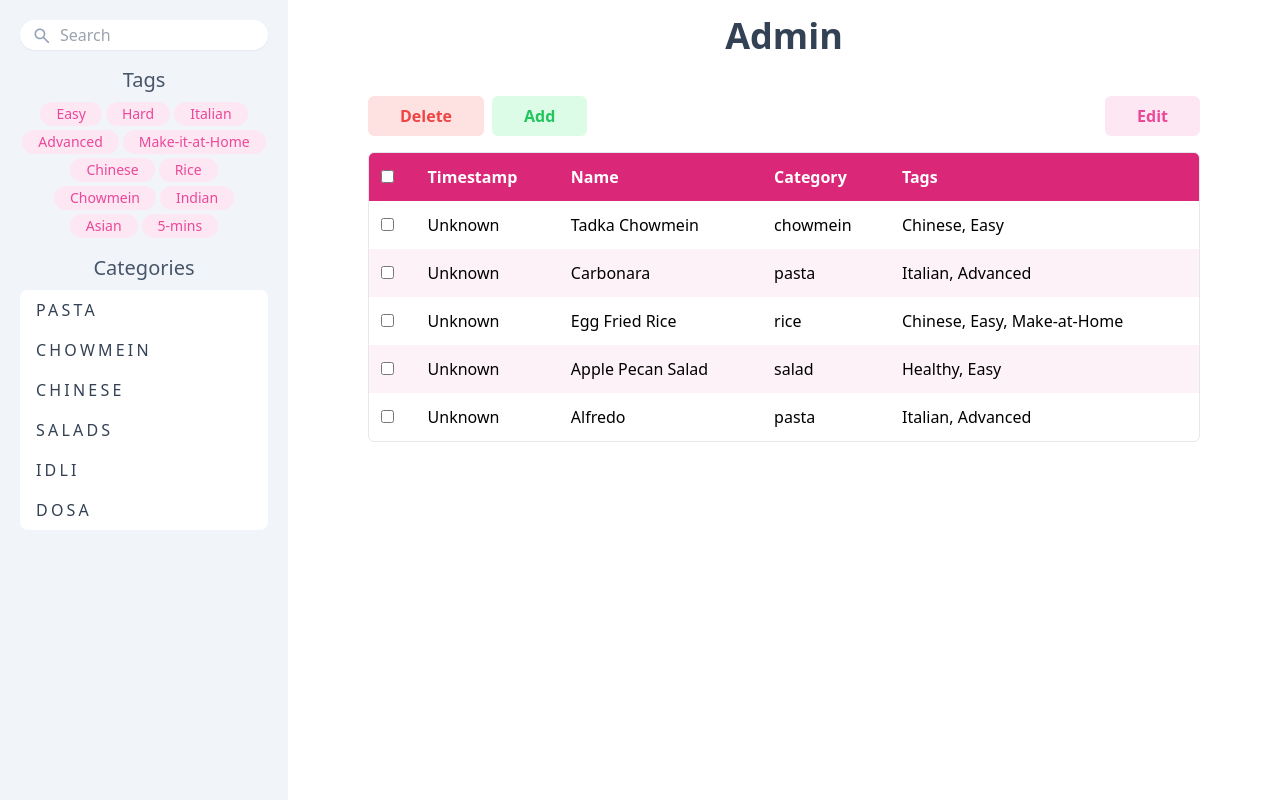
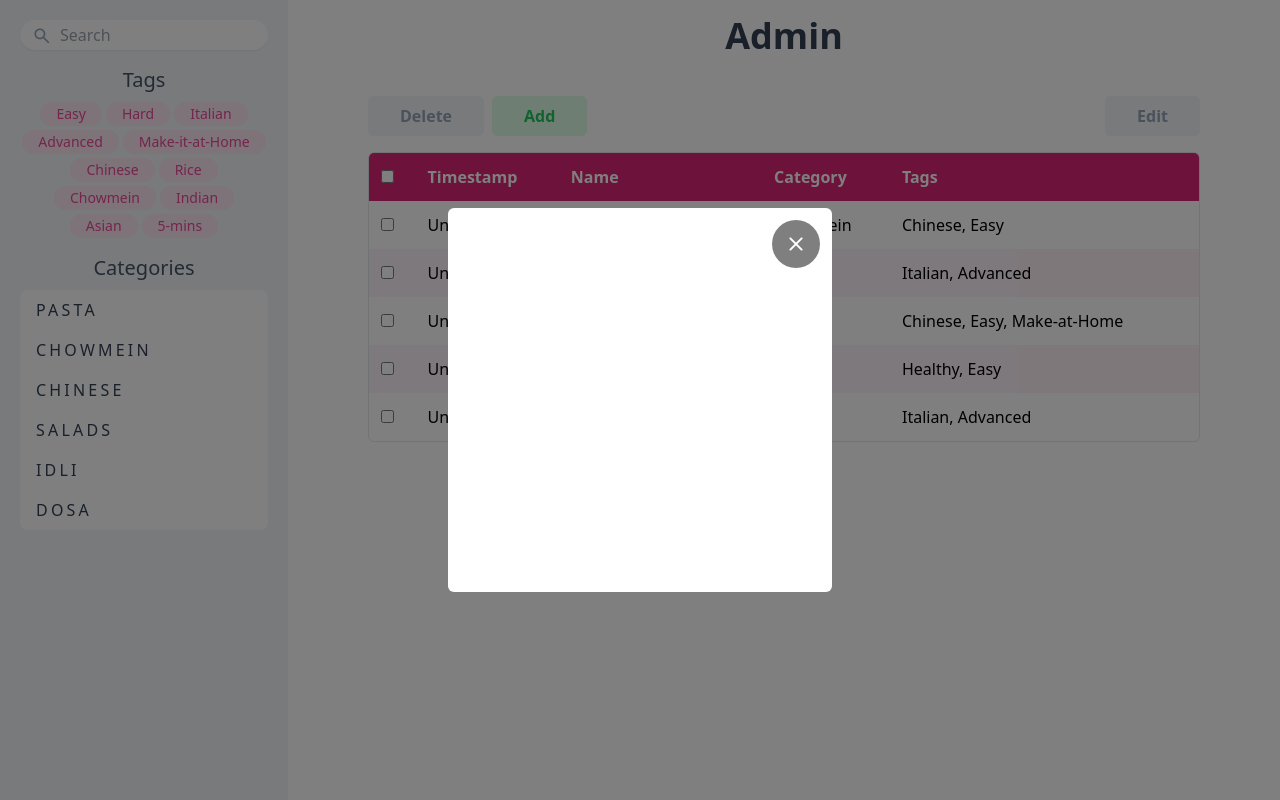
Before and after one commit to amaank404/recipes-school-project, a Next.js app in the folder frontend/recipescom/: page /admin in a window 1280 px wide. Both pictures are taken after a click on the element "Add". Built offline with nearby package versions, Linux system fonts and the light colour scheme.

Commit message:
worked on admin page and a new outlined input widget

```diff
--- a/frontend/recipescom/app/admin/editview.tsx
+++ b/frontend/recipescom/app/admin/editview.tsx
@@ -5,8 +5,10 @@ import { RecipeData } from "../repository/types";
 import { get_recipe } from "../repository/repository";
 import Loader from "../ui/loader";
 import LoadFailure from "../ui/load_failure";
+import BackButton from "../ui/backbutton";
+import IconButton from "../ui/input/iconbutton";
 
-export default function EditView({id, className, nobackbutton}: {id: string, className?: string, nobackbutton?: boolean}) {
+export default function EditView({id, className, nobackbutton, onClose}: {id: string, className?: string, nobackbutton?: boolean, onClose?: () => void}) {
     const [data, setData] = useState<RecipeData>();
     const [state, setState] = useState("loading");
     const [err, setError] = useState("");
@@ -31,7 +33,9 @@ export default function EditView({id, className, nobackbutton}: {id: string, cla
     if (state == "loading") {
         return <Loader className={className} nobackbutton={nobackbutton}/>
     } else if (state == "success") {
-        return <div className={className || "w-full h-full"}></div>
+        return <div className={className + " relative" || "w-full h-full relative"}>
+            {nobackbutton ? <IconButton icon="close" className="absolute top-3 right-3"/> : <BackButton/>}
+        </div>
     } else {
         return <LoadFailure err={err} className={className} nobackbutton={nobackbutton}/>
     }
--- a/frontend/recipescom/app/admin/page.tsx
+++ b/frontend/recipescom/app/admin/page.tsx
@@ -1,6 +1,6 @@
 'use client';
 
-import { useEffect, useRef, useState } from "react";
+import { memo, useCallback, useEffect, useRef, useState } from "react";
 import Button from "../ui/input/button";
 import SearchSideBar, { SearchData } from "../ui/input/search_side_bar";
 import Popup from "../ui/popup";
@@ -10,14 +10,15 @@ import { search } from "../repository/repository";
 import { Recipe, SearchParams } from "../repository/types";
 import Loader from "../ui/loader";
 import LoadFailure from "../ui/load_failure";
+import _ from "lodash";
 
-export function RecipeTableLoader({className, onData, query}: {className?: string, onData?: (recipes: Recipe[]) => void, query: SearchParams}) {
+function RecipeTableLoader({className, onData, query}: {className?: string, onData?: (recipes: string[]) => void, query: SearchParams}) {
     let [data, setData] = useState<Recipe[]>();
     let [state, setState] = useState("loading");
     let [err, setErr] = useState("");
     const currentQuery = useRef(query);
 
-    if (currentQuery.current !== query) {
+    if (!_.isEqual(currentQuery.current, query)) {
         setState("loading");
         currentQuery.current = query;
     }
@@ -35,7 +36,7 @@ export function RecipeTableLoader({className, onData, query}: {className?: strin
     if (state === "loading") {
         return <Loader className={className} nobackbutton/>
     } else if (state === "success") {
-        return <TableView className={className} data={data as Recipe[]}/>
+        return <TableView className={className} data={data as Recipe[]} onData={onData}/>
     } else if (state === "error") {
         return <LoadFailure err={err} className={className} nobackbutton/>
     }
@@ -44,6 +45,7 @@ export function RecipeTableLoader({className, onData, query}: {className?: strin
 export default function Admin() {
     let [id, setId] = useState<string | null>(null);
     let [searchData, setSearchData] = useState<SearchData>();
+    let [select, setSelect] = useState<string[]>([]);
 
     let query: SearchParams = {
         query: []
@@ -61,16 +63,20 @@ export default function Admin() {
         if (searchData.search.trim().length) query.query.push(["search", "recipes.name", searchData.search.trim()]);
     }
 
+    const setSelectData = useCallback((d: string[]) => {
+        setSelect(d);
+    }, []);
+
     function addRecipe() {
-
+        setId("new");
     }
 
     function deleteRecipe() {
-
+        console.error("Deletion not implemented yet");
     }
 
     function editRecipe() {
-
+        setId(select[0]);
     }
 
     return <div className="flex max-lg:flex-col">
@@ -80,17 +86,17 @@ export default function Admin() {
             <div className="w-full max-lg:px-5 py-10 px-20">
                 <div className="flex justify-between w-full">
                     <div className="flex gap-2">
-                        <Button label="Delete" color="red" onClick={deleteRecipe}/>
+                        <Button label="Delete" color="red" onClick={deleteRecipe} disabled={select.length === 0}/>
                         <Button label="Add" color="green" onClick={addRecipe}/>
                     </div>
-                    <Button label="Edit" color="pink" onClick={editRecipe}/>
+                    <Button label="Edit" color="pink" onClick={editRecipe} disabled={select.length !== 1}/>
                 </div>
-                <RecipeTableLoader className="mt-4 max-w-full" query={query}/>
+                <RecipeTableLoader className="mt-4 max-w-full" query={query} onData={setSelectData}/>
             </div>
 
             {id !== null ?
             <Popup>
-                <EditView id={id}/>
+                <EditView id={id} onClose={() => setId(null)} nobackbutton className="h-96 w-96 bg-white p-3 rounded-md"/>
             </Popup>
             : ""}
         </div>
--- /dev/null
+++ b/frontend/recipescom/app/testing/layout.tsx
@@ -0,0 +1,16 @@
+export const metadata = {
+  title: 'Next.js',
+  description: 'Generated by Next.js',
+}
+
+export default function RootLayout({
+  children,
+}: {
+  children: React.ReactNode
+}) {
+  return (
+    <html lang="en">
+      <body>{children}</body>
+    </html>
+  )
+}
--- /dev/null
+++ b/frontend/recipescom/app/testing/page.tsx
@@ -0,0 +1,9 @@
+import "@/app/globals.css";
+
+import OutlinedInput from "../ui/input/outlined_input"
+
+export default function TestPage() {
+    return <div className="flex p-10">
+        <OutlinedInput placeholder="Email"/>
+    </div>
+}
--- a/frontend/recipescom/app/ui/input/button.tsx
+++ b/frontend/recipescom/app/ui/input/button.tsx
@@ -1,10 +1,10 @@
 import { MouseEventHandler } from "react";
 
-export default function Button({label, onClick, color}: {label: string, onClick?: MouseEventHandler<HTMLDivElement>, color?: string}) {
+export default function Button({label, onClick, color, disabled}: {label: string, onClick?: MouseEventHandler<HTMLDivElement>, color?: string, disabled?: boolean}) {
     color = color || "slate";
     const className = `bg-${color}-100 text-${color}-500 hover:bg-${color}-500 hover:text-white active:bg-${color}-800 active:text-white active:ring-${color}-800`;
 
-    return <div className={`rounded-md px-8 py-2 select-none cursor-pointer transition-all font-semibold ${className} text-center active:ring ring-offset-2`} onClick={onClick}>
+    return <div className={`rounded-md px-8 py-2 select-none transition-all font-semibold ${disabled ? 'bg-slate-100 text-slate-400 cursor-not-allowed' : className + " cursor-pointer active:ring ring-offset-2"} text-center`} onClick={disabled ? undefined : onClick}>
         {label}
     </div>
 }
--- /dev/null
+++ b/frontend/recipescom/app/ui/input/iconbutton.tsx
@@ -0,0 +1,7 @@
+export default function IconButton({onClick, className, icon}: {onClick?: () => void, className?: string, icon: string}) {
+    return <div className={className}>
+    <div onClick={() => onClick?.()} className="z-50 cursor-pointer material-symbols-rounded text-2xl bg-black text-white size-12 rounded-full flex items-center justify-center bg-opacity-50 hover:bg-opacity-75 backdrop-blur-sm">
+        {icon}
+    </div>
+</div>
+}
--- /dev/null
+++ b/frontend/recipescom/app/ui/input/outlined_input.tsx
@@ -0,0 +1,31 @@
+'use client';
+
+import clsx from "clsx";
+import { FocusEvent, useState } from "react";
+
+export default function OutlinedInput({placeholder, className}: {placeholder: string, className?: string}) {
+    let [empty, setEmpty] = useState(true);
+
+    const onFocus = () => {
+        setEmpty(false);
+    }
+
+    const onBlur = (evt: FocusEvent<HTMLInputElement>) => {
+        const val = evt.target.value;
+
+        setEmpty(val.length === 0);
+    }
+
+    return <div className={className}>
+        <div className="relative">
+            <input className="bg-transparent w-full outline-1 outline outline-slate-300 p-1 rounded-md focus:outline-2 focus:outline-pink-400 peer transition-color" onFocus={onFocus} onBlur={onBlur}/>
+            <div className={clsx(
+                "absolute p-1 transition-all z-10 pointer-events-none select-none",
+                {
+                    "text-slate-400 top-0 left-0": empty,
+                    "top-[-1.3rem] text-xs left-1 font-bold peer-focus:text-pink-500 text-slate-400": !empty
+                }
+            )}>{placeholder}</div>
+        </div>
+    </div>
+}
--- a/frontend/recipescom/app/ui/table_view.tsx
+++ b/frontend/recipescom/app/ui/table_view.tsx
@@ -27,16 +27,21 @@ export default function TableView({className, data, onData}: {className?: string
     let [checkedItems, setCheckedItems] = useState<string[]>([]);
 
     const setAll = (v: boolean) => {
-        setCheckedItems(v ? data.map(recipe => recipe.id) : []);
-        onData?.(checkedItems);
+        const q = v ? data.map(recipe => recipe.id) : [];
+        setCheckedItems(q);
+        onData?.(q);
     }
 
     const setCheck = (id: string, v: boolean) => {
+        let q: string[] = []
         if (v) {
-            setCheckedItems([...checkedItems, id])
+            q = [...checkedItems, id];
+            setCheckedItems(q)
         } else {
-            setCheckedItems(checkedItems.filter(item => item !== id));
+            q = checkedItems.filter(item => item !== id);
+            setCheckedItems(q);
         }
+        onData?.(q);
     }
 
     let rows = data.map(
--- a/frontend/recipescom/package.json
+++ b/frontend/recipescom/package.json
@@ -9,7 +9,9 @@
     "lint": "next lint"
   },
   "dependencies": {
+    "@types/lodash": "^4.17.13",
     "clsx": "^2.1.1",
+    "lodash": "^4.17.21",
     "next": "15.0.2",
     "react": "19.0.0-rc-02c0e824-20241028",
     "react-dom": "19.0.0-rc-02c0e824-20241028",
```
Also changed, not shown: 1 other file (tests, documents, lock files or other folders).
